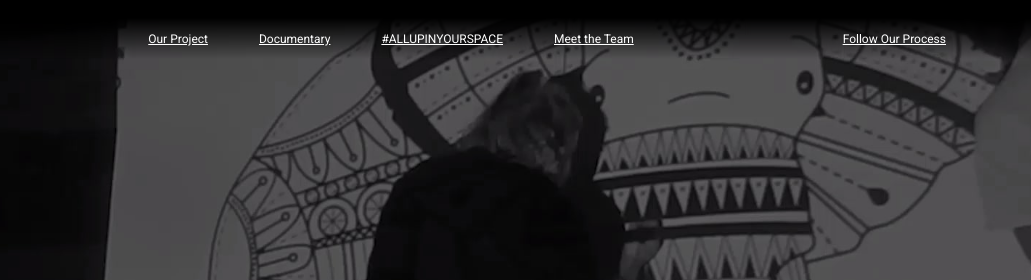
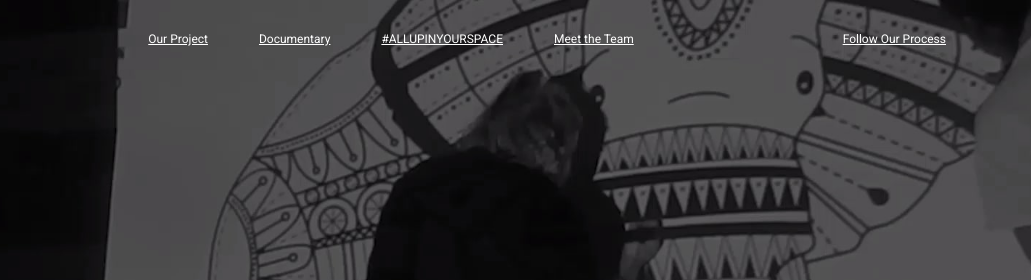
Before and after one commit to riyadirenno/BLNKDISRUPTION, a plain HTML site: page index.html in a window 1280 px wide. Shown: the top 280 px of the page, 249-1280 px from the left. Drawn offline with nearby package versions, Linux system fonts and the light colour scheme.

Commit message:
update navbar

```diff
--- a/css/style.scss
+++ b/css/style.scss
@@ -22,12 +22,6 @@ hr {
 /* Navigational Bar Settings */
 
 .blnk-navbar {
-  background: rgb(255,255,255);
-  background: -moz-linear-gradient(360deg, rgba(255,255,255,0) 0%, rgba(0,0,0,1) 70%);
-  background: -webkit-linear-gradient(360deg, rgba(255,255,255,0) 0%, rgba(0,0,0,1) 70%);
-  background: linear-gradient(360deg, rgba(255,255,255,0) 0%, rgba(0,0,0,1) 70%);
-  filter: progid:DXImageTransform.Microsoft.gradient(startColorstr="#ffffff",endColorstr="#000000",GradientType=1);
-  background-blend-mode: lighten;
   width: 100%;
 }
 
```
Also changed, not shown: css/style.css.
